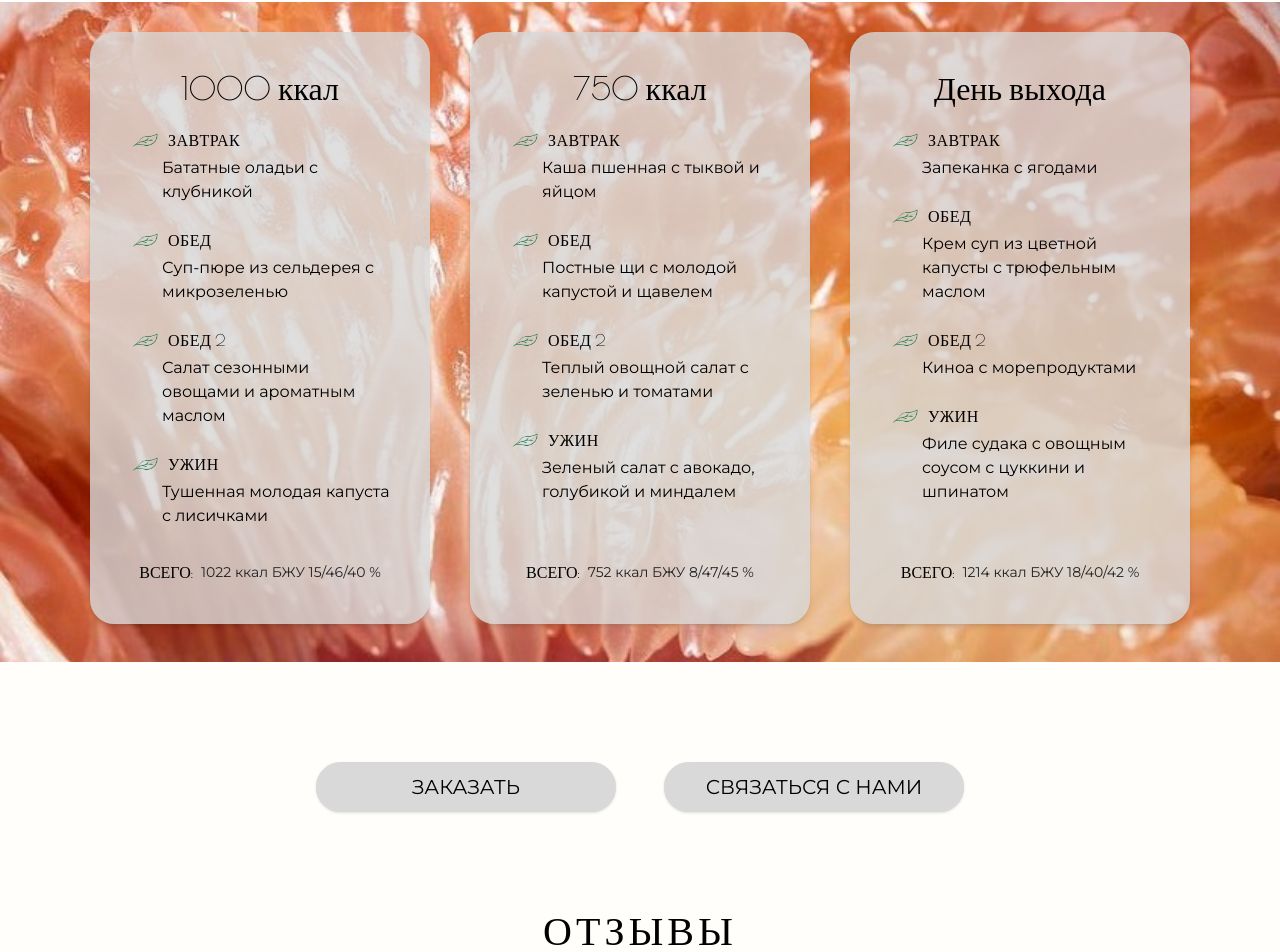
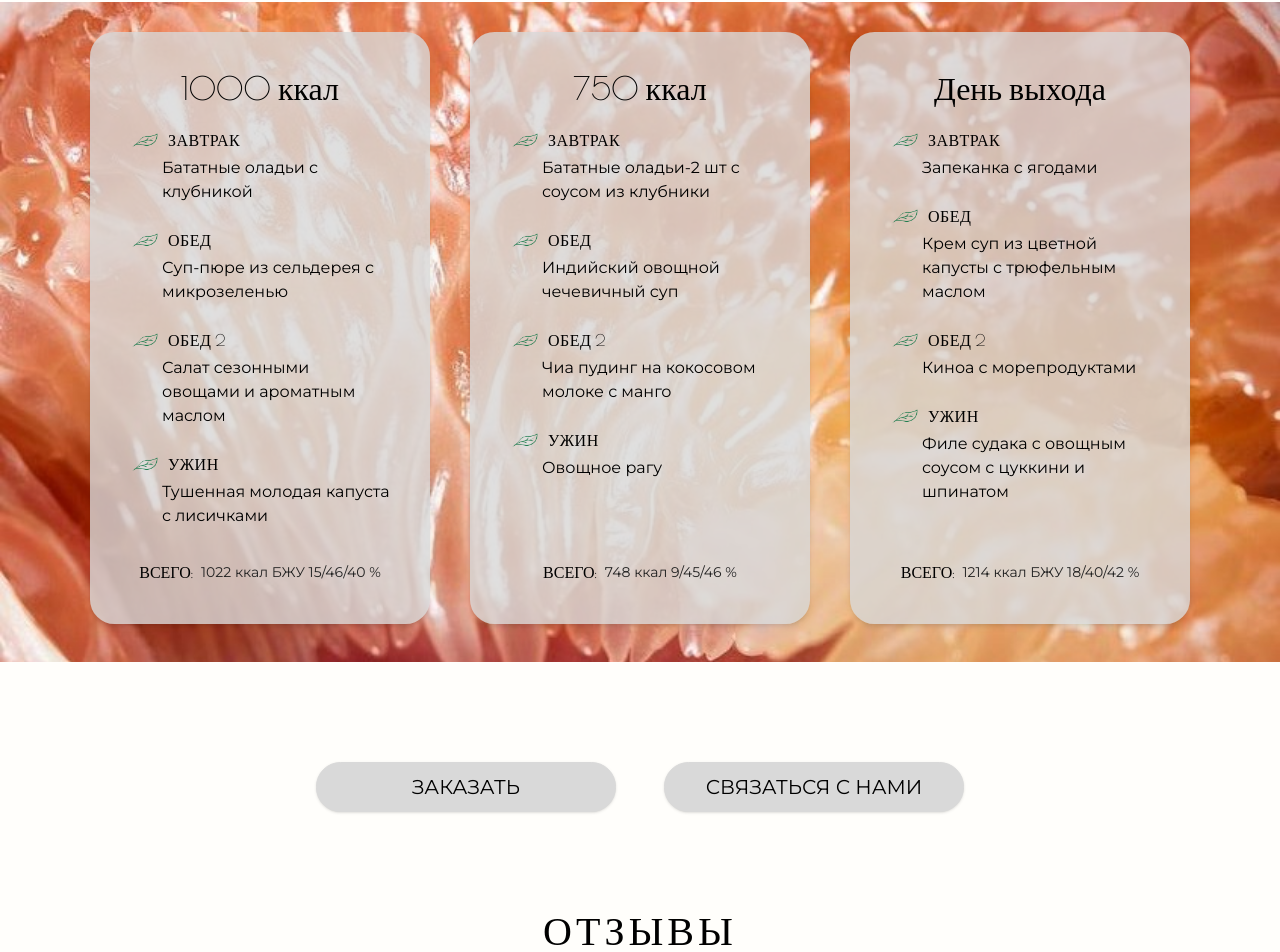
Before and after one commit to mitrohin/o4go, a React (Create React App) app: page / in a window 1280 px wide. Shown: the part 6784-7736 px from the top of the page. Built offline with nearby package versions, Linux system fonts and the light colour scheme; a web font is replaced by a local one.

Commit message:
Update MenuExampleSection.js

```diff
--- a/src/components/MenuExampleSection.js
+++ b/src/components/MenuExampleSection.js
@@ -14,12 +14,12 @@ const menuCards = [
   },
   {
     title: "750 ккал",
-    total: "752 ккал БЖУ 8/47/45 %",
+    total: "748 ккал 9/45/46 %",
     items: [
-      { name: "Каша пшенная с тыквой и яйцом", label: "ЗАВТРАК" },
-      { name: "Постные щи с молодой капустой и щавелем", label: "ОБЕД" },
-      { name: "Теплый овощной салат с зеленью и томатами", label: "ОБЕД 2" },
-      { name: "Зеленый салат с авокадо, голубикой и миндалем", label: "УЖИН" },
+      { name: "Бататные оладьи-2 шт с соусом из клубники", label: "ЗАВТРАК" },
+      { name: "Индийский овощной чечевичный суп", label: "ОБЕД" },
+      { name: "Чиа пудинг на кокосовом молоке с манго", label: "ОБЕД 2" },
+      { name: "Овощное рагу", label: "УЖИН" },
     ],
   },
   {
```
